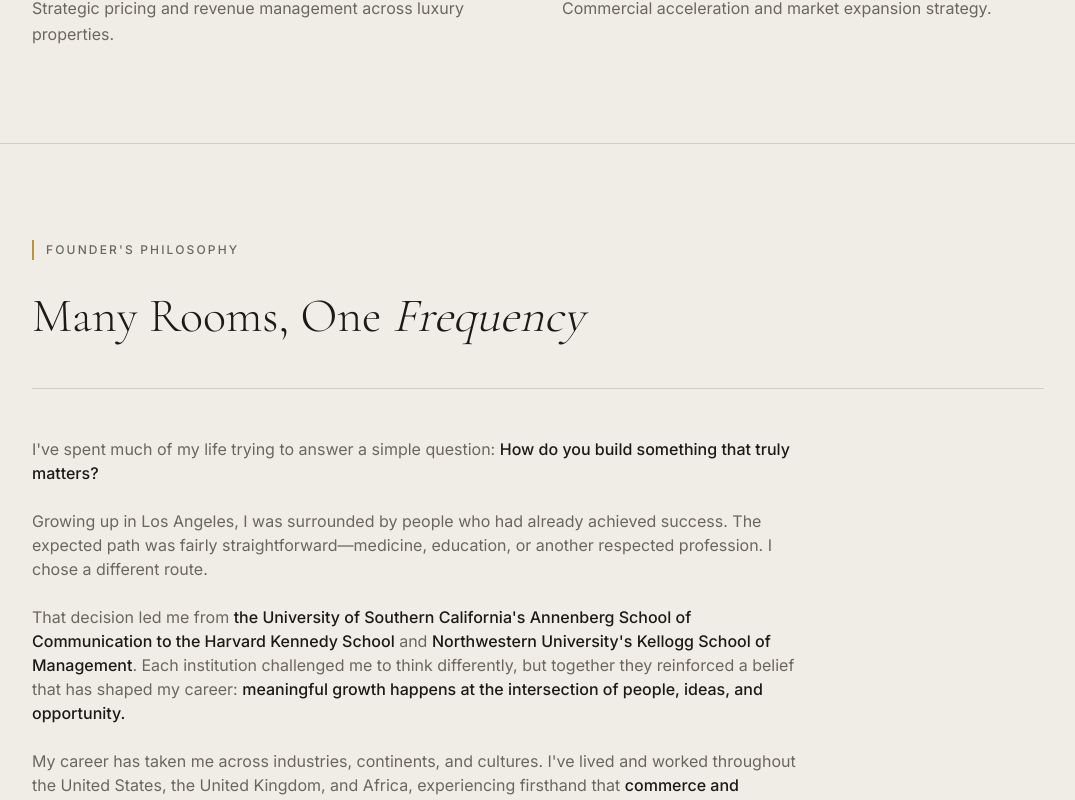
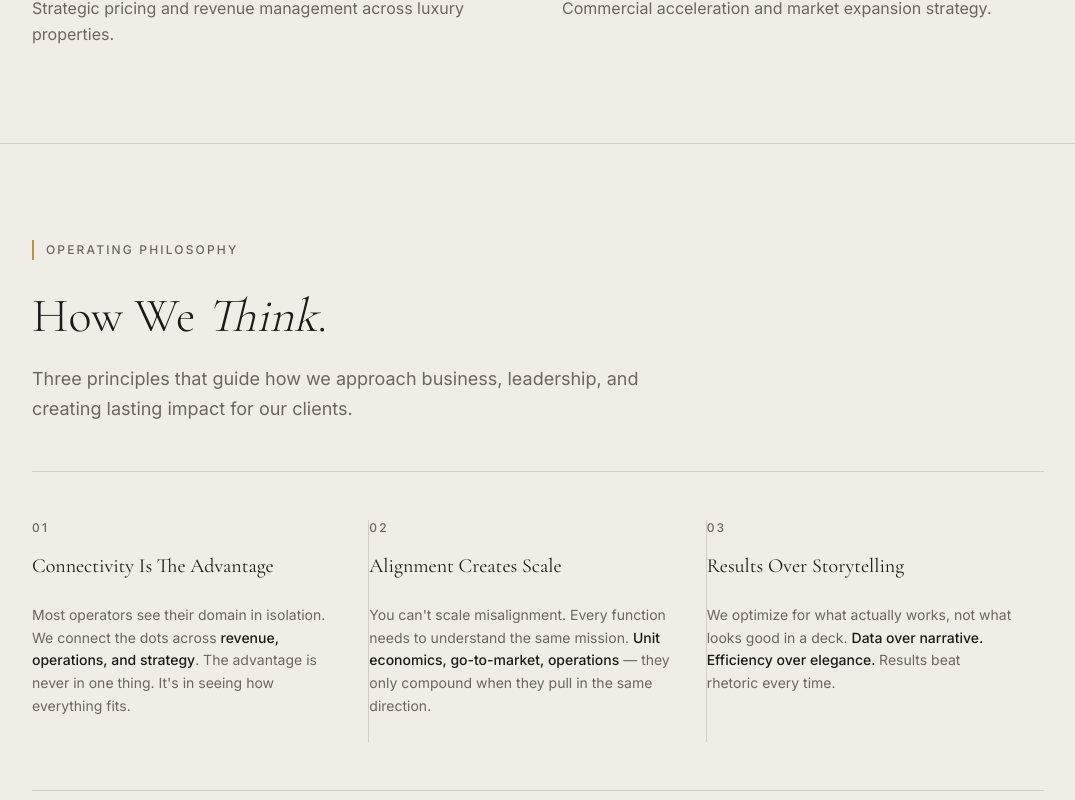
Before and after one commit to letsnavigatebmw/aperture-hospitality, a Next.js app: page / in a window 1280 px wide. Shown: the part 4570-5370 px from the top of the page, without its empty margins (102-1177 px from the left). Built offline with nearby package versions, Linux system fonts and the light colour scheme.

Commit message:
Add back Operating Philosophy (HowWeThink) to homepage - keep it lean but feature core philosophy

```diff
--- a/app/page.tsx
+++ b/app/page.tsx
@@ -4,7 +4,7 @@ import Nav from '@/components/Nav'
 import Footer from '@/components/Footer'
 import AISolutions from '@/components/AISolutions'
 import IntakeForm from '@/components/IntakeForm'
-
+import HowWeThink from '@/components/HowWeThink'
 
 import WhereWeFocused from '@/components/WhereWeFocused'
 import AboutFounder from '@/components/AboutFounder'
@@ -344,6 +344,9 @@ export default function Home() {
         </div>
       </div>
 
+      {/* HOW WE THINK - OPERATING PHILOSOPHY */}
+      <HowWeThink />
+
       {/* ABOUT THE FOUNDER */}
       <AboutFounder />
 
```
